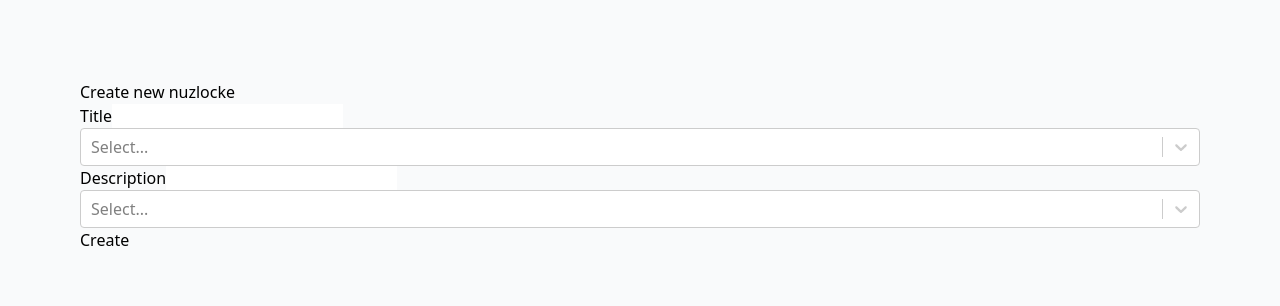
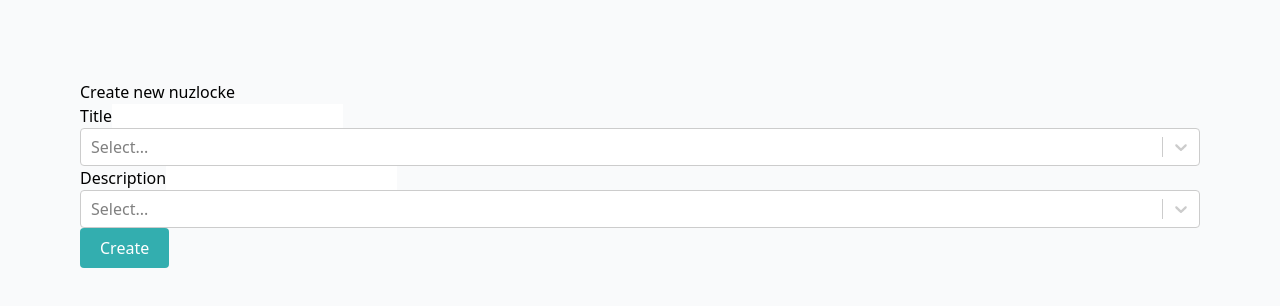
Before and after one commit to ivanms1/pokemon-tracker, a Next.js app: page /new-nuzlocke in a window 1280 px wide. Shown: the top 306 px of the page. Built offline with nearby package versions, Linux system fonts and the light colour scheme.

Commit message:
made changes

```diff
--- a/pages/styles/globals.css
+++ b/pages/styles/globals.css
@@ -12,7 +12,7 @@
   }
 
   .secondary-button {
-    @apply bg-primary px-5 py-2 mt-2 text-white rounded;
+    @apply bg-green-500 px-5 py-2 mt-2 text-white rounded;
   }
   .base-box {
     @apply bg-white shadow-md p-3 w-full h-full rounded-lg;
--- a/src/components/Button/index.tsx
+++ b/src/components/Button/index.tsx
@@ -1,19 +1,23 @@
+import cx from "classnames";
+
 interface ButtonProps extends React.ButtonHTMLAttributes<HTMLButtonElement> {
   children: React.ReactNode;
-  variant: "primary" | "secondary";
+  variant?: "primary" | "secondary";
 }
 
-function Button({ children, ...props }: ButtonProps) {
+function Button({ children, variant = "primary", ...props }: ButtonProps) {
+  // console.log("classnames lib test", buttonClasses);
+
   return (
+    // <button {...props} className={`${props.variant == "primary" ? "primary-button" : props.variant == "secondary" ? "secondary-button" : ""}`}>
+    //   {children}
+    // </button>
     <button
+      className={cx({
+        "primary-button": variant == "primary",
+        "secondary-button": variant == "secondary",
+      })}
       {...props}
-      className={`${
-        props.variant == "primary"
-          ? "primary-button"
-          : props.variant == "secondary"
-          ? "secondary-button"
-          : ""
-      }`}
     >
       {children}
     </button>
--- a/src/pages/Nuzlocke/AddNewPokemonModal/index.tsx
+++ b/src/pages/Nuzlocke/AddNewPokemonModal/index.tsx
@@ -112,7 +112,7 @@ function AddNewPokemonModal({
           control={control}
           options={POKEMON_STATUSES}
         />
-        {/* <Button type="submit" className='primary-button mt-3'>Add</Button> */}
+
         <Button type="submit" variant="secondary">
           Add
         </Button>
```
